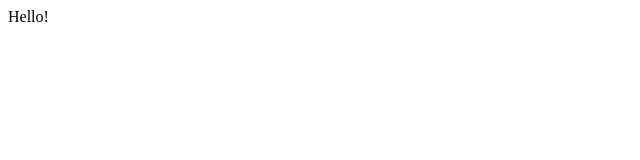
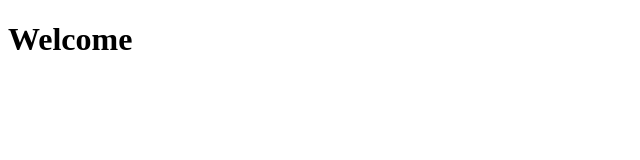
Before and after one commit to DebjitGhosh19/git_test_2, a plain HTML site: page index.html in a window 1280 px wide. Shown: the whole page, without its empty margins (0-640 px from the left). Drawn offline with Linux system fonts and the light colour scheme.

Commit message:
changed the heading of index.html

```diff
--- a/index.html
+++ b/index.html
@@ -6,7 +6,7 @@
   <title>Hello Git</title>
 </head>
 <body>
-  Hello!
+  <h1>Welcome</h1>
 </body>
 
 </html>
```
